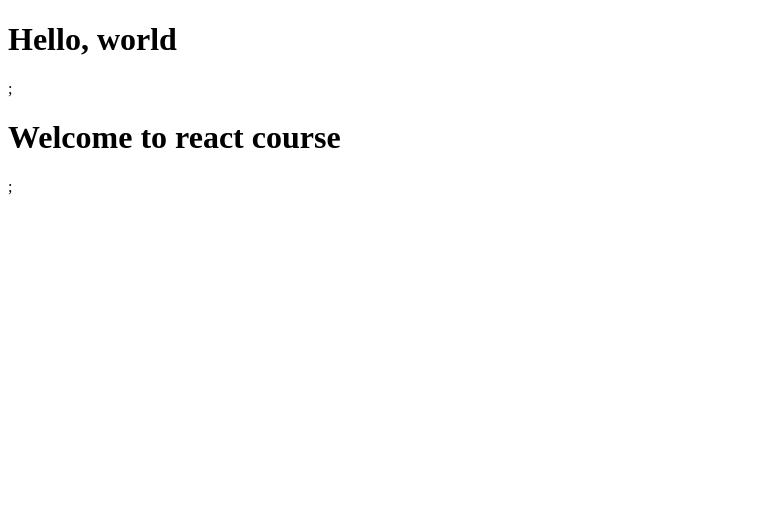
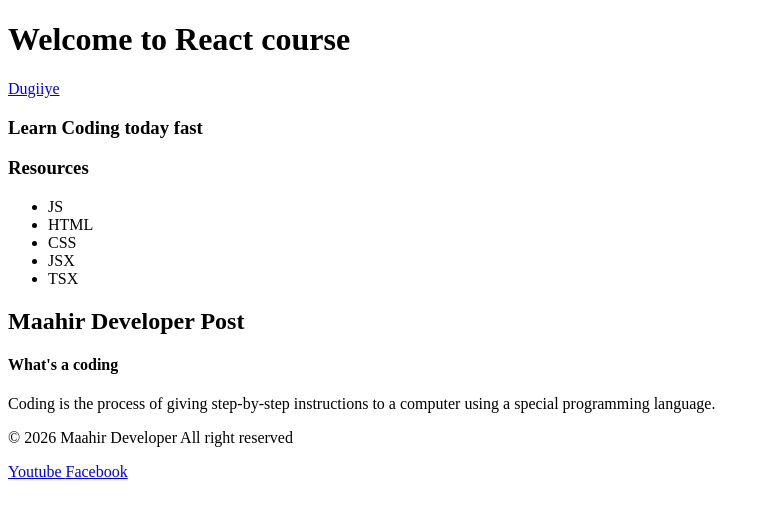
Before and after one commit to RashkaBoy08/react-course, a React (Vite) app: page / in a window 1280 px wide. Shown: the top 518 px of the page, without its empty margins (0-770 px from the left). Built offline with nearby package versions, Linux system fonts and the light colour scheme.

Commit message:
Update components: Add Blog, Footer, Header, Post components and fix App.jsx

```diff
--- a/src/App.jsx
+++ b/src/App.jsx
@@ -1,10 +1,9 @@
-import { Greeting, WelcomeMessage } from "./Greeting";
+import Layout from "./Blog";
 
 function App() {
   return (
     <>
-      <Greeting />;
-      <WelcomeMessage />;
+      <Layout />
     </>
   );
 }
--- /dev/null
+++ b/src/Blog.jsx
@@ -0,0 +1,17 @@
+import Footer from "./Footer";
+import Header from "./Header";
+import Post from "./Post";
+
+const Layout = () => {
+  return (
+    <div>
+      <Header />
+
+      <Post></Post>
+
+      <Footer />
+    </div>
+  );
+};
+
+export default Layout;
--- /dev/null
+++ b/src/Footer.jsx
@@ -0,0 +1,14 @@
+const Footer = () => {
+  return (
+    <footer>
+      <p>&copy; 2026 Maahir Developer All right reserved</p>
+
+      <p>
+        <a href="http://youtube.com">Youtube </a>
+        <a href="http://facebook.com">Facebook</a>
+      </p>
+    </footer>
+  );
+};
+
+export default Footer;
--- a/src/Greeting.jsx
+++ /dev/null
@@ -1,7 +0,0 @@
-export const Greeting = () => {
-  return <h1>Hello, world</h1>;
-};
-
-export const WelcomeMessage = () => {
-  return <h1>Welcome to react course</h1>;
-};
--- /dev/null
+++ b/src/Header.jsx
@@ -0,0 +1,23 @@
+const Header = () => {
+  return (
+    <header>
+      <h1>Welcome to React course</h1>
+      <p>
+        <a href="http://dugsiiye.com">Dugiiye</a>
+      </p>
+      <h3>Learn Coding today fast </h3>
+
+      <h3>Resources</h3>
+
+      <ul>
+        <li>JS</li>
+        <li>HTML</li>
+        <li>CSS</li>
+        <li>JSX</li>
+        <li>TSX</li>
+      </ul>
+    </header>
+  );
+};
+
+export default Header;
--- /dev/null
+++ b/src/Post.jsx
@@ -0,0 +1,14 @@
+const Post = () => {
+  return (
+    <section>
+      <h1>Maahir Developer Post</h1>
+      <h4>What's a coding</h4>
+      <p>
+        Coding is the process of giving step-by-step instructions to a computer
+        using a special programming language.
+      </p>
+    </section>
+  );
+};
+
+export default Post;
```
